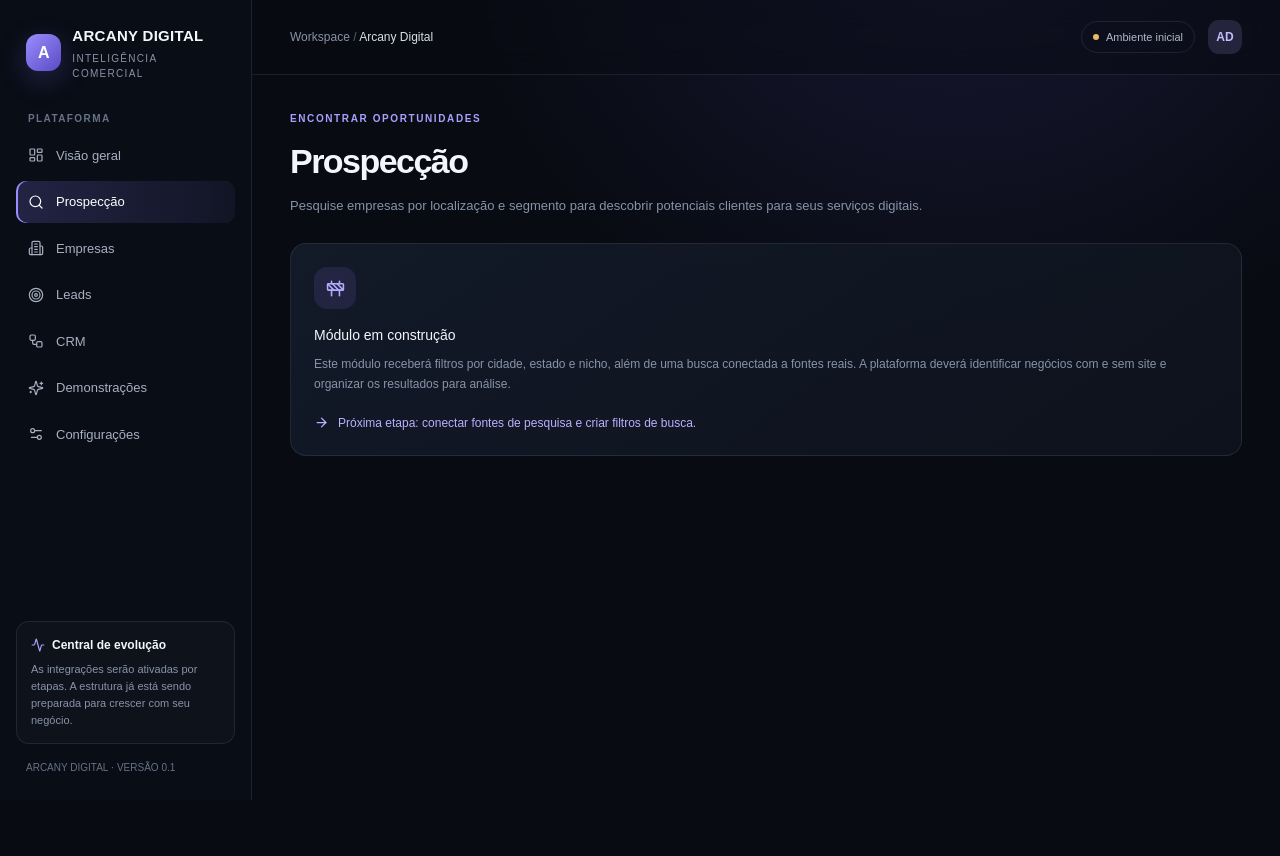
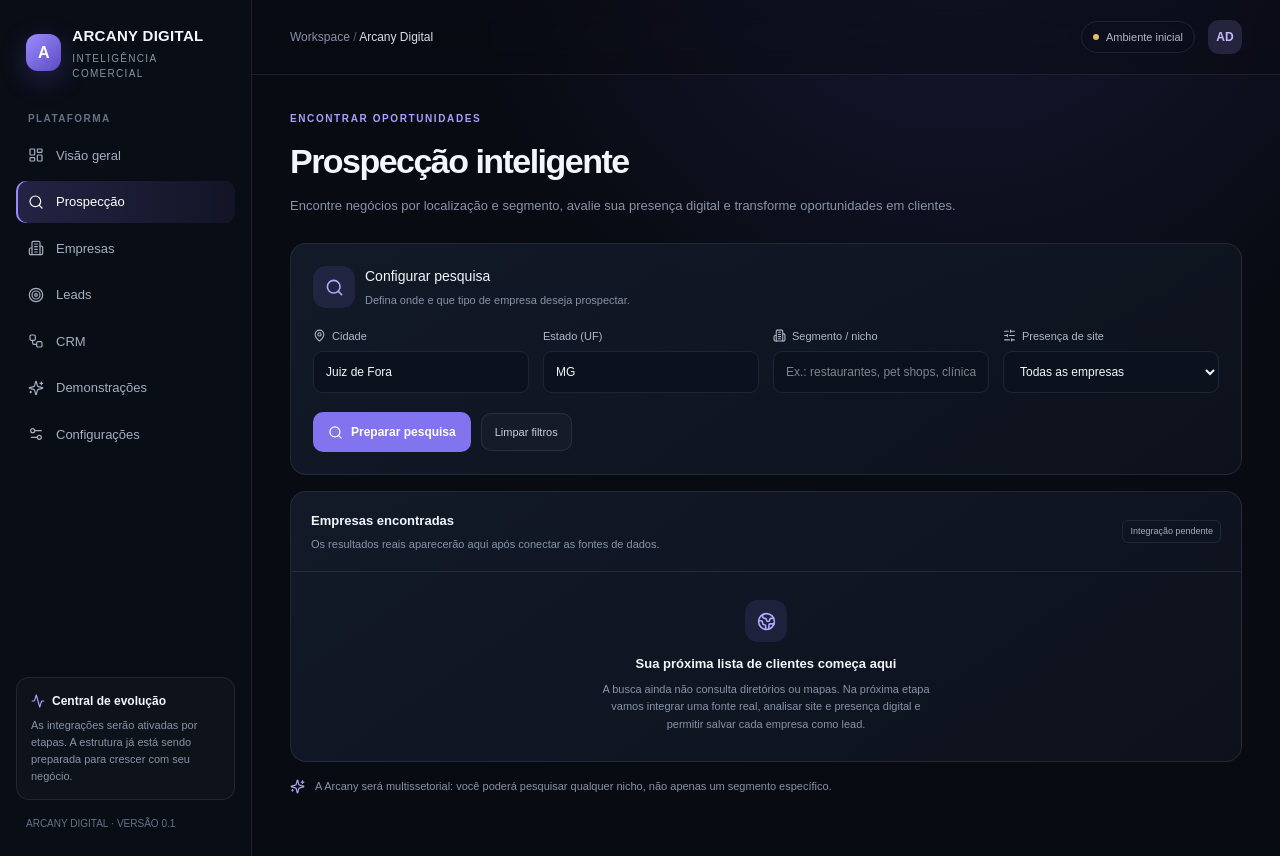
Before and after one commit to wchagas73-lang/arcany-digital-, a Next.js app: page /prospeccao in a window 1280 px wide. Before the commit the page ends 800 px from the top, so only its background shows below. Built offline with nearby package versions, Linux system fonts and the light colour scheme.

Commit message:
Build prospecting search interface

```diff
--- a/src/app/prospeccao/page.tsx
+++ b/src/app/prospeccao/page.tsx
@@ -1,5 +1,105 @@
-import { ModulePage } from "@/components/module-page";
+"use client";
+
+import { useState } from "react";
+import { AppShell } from "@/components/app-shell";
+import { Search, MapPin, Building2, SlidersHorizontal, Globe2, Sparkles } from "lucide-react";
 
 export default function ProspeccaoPage() {
-  return <ModulePage eyebrow="Encontrar oportunidades" title="Prospecção" description="Pesquise empresas por localização e segmento para descobrir potenciais clientes para seus serviços digitais." purpose="Este módulo receberá filtros por cidade, estado e nicho, além de uma busca conectada a fontes reais. A plataforma deverá identificar negócios com e sem site e organizar os resultados para análise." nextStep="conectar fontes de pesquisa e criar filtros de busca." />;
+  const [city, setCity] = useState("Juiz de Fora");
+  const [state, setState] = useState("MG");
+  const [segment, setSegment] = useState("");
+  const [status, setStatus] = useState("todos");
+  const [searched, setSearched] = useState(false);
+  const [message, setMessage] = useState("");
+
+  function handleSearch() {
+    if (!city.trim() || !state.trim() || !segment.trim()) {
+      setMessage("Preencha cidade, estado e segmento para preparar a pesquisa.");
+      setSearched(false);
+      return;
+    }
+    setMessage("Filtros preenchidos. A conexão com fontes reais de empresas será a próxima implementação; nenhum resultado fictício será exibido.");
+    setSearched(true);
+  }
+
+  return (
+    <AppShell>
+      <div className="content">
+        <div className="eyebrow">Encontrar oportunidades</div>
+        <h1 className="page-title">Prospecção inteligente</h1>
+        <p className="page-description">Encontre negócios por localização e segmento, avalie sua presença digital e transforme oportunidades em clientes.</p>
+
+        <section className="panel" style={{ marginTop: 26, padding: 22 }}>
+          <div style={{ display: "flex", alignItems: "center", gap: 10, marginBottom: 19 }}>
+            <div className="empty-icon" style={{ margin: 0 }}><Search size={19} /></div>
+            <div>
+              <h2 style={{ fontSize: 14, margin: 0 }}>Configurar pesquisa</h2>
+              <p style={{ color: "var(--muted)", fontSize: 11, margin: "5px 0 0" }}>Defina onde e que tipo de empresa deseja prospectar.</p>
+            </div>
+          </div>
+
+          <div style={{ display: "grid", gridTemplateColumns: "repeat(auto-fit, minmax(190px, 1fr))", gap: 14 }}>
+            <label style={{ display: "grid", gap: 7, color: "#aeb9ca", fontSize: 11 }}>
+              <span style={{ display: "flex", alignItems: "center", gap: 6 }}><MapPin size={13} /> Cidade</span>
+              <input value={city} onChange={(e) => setCity(e.target.value)} placeholder="Ex.: Juiz de Fora" style={fieldStyle} />
+            </label>
+            <label style={{ display: "grid", gap: 7, color: "#aeb9ca", fontSize: 11 }}>
+              Estado (UF)
+              <input value={state} onChange={(e) => setState(e.target.value.toUpperCase().slice(0, 2))} placeholder="MG" maxLength={2} style={fieldStyle} />
+            </label>
+            <label style={{ display: "grid", gap: 7, color: "#aeb9ca", fontSize: 11 }}>
+              <span style={{ display: "flex", alignItems: "center", gap: 6 }}><Building2 size={13} /> Segmento / nicho</span>
+              <input value={segment} onChange={(e) => setSegment(e.target.value)} placeholder="Ex.: restaurantes, pet shops, clínicas..." style={fieldStyle} />
+            </label>
+            <label style={{ display: "grid", gap: 7, color: "#aeb9ca", fontSize: 11 }}>
+              <span style={{ display: "flex", alignItems: "center", gap: 6 }}><SlidersHorizontal size={13} /> Presença de site</span>
+              <select value={status} onChange={(e) => setStatus(e.target.value)} style={fieldStyle}>
+                <option value="todos">Todas as empresas</option>
+                <option value="sem-site">Priorizar empresas sem site</option>
+                <option value="com-site">Empresas que já têm site</option>
+              </select>
+            </label>
+          </div>
+
+          <div style={{ display: "flex", gap: 10, flexWrap: "wrap", alignItems: "center", marginTop: 19 }}>
+            <button className="action-button" onClick={handleSearch}><Search size={15} /> Preparar pesquisa</button>
+            <button className="secondary-button" onClick={() => { setCity("Juiz de Fora"); setState("MG"); setSegment(""); setStatus("todos"); setSearched(false); setMessage(""); }}>Limpar filtros</button>
+          </div>
+          {message && <div role="status" style={{ marginTop: 16, border: "1px solid rgba(139,124,255,.25)", background: "rgba(139,124,255,.08)", borderRadius: 10, padding: 13, color: "#d2ccff", fontSize: 12, lineHeight: 1.6 }}>{message}</div>}
+        </section>
+
+        <section className="panel" style={{ marginTop: 16 }}>
+          <div className="panel-heading">
+            <div>
+              <div className="panel-title">Empresas encontradas</div>
+              <div className="panel-subtitle">{searched ? `Pesquisa preparada: ${segment} · ${city}/${state} · ${status === "sem-site" ? "sem site" : status === "com-site" ? "com site" : "todas"}` : "Os resultados reais aparecerão aqui após conectar as fontes de dados."}</div>
+            </div>
+            <span className="coming-tag">Integração pendente</span>
+          </div>
+          <div className="empty-state">
+            <div className="empty-icon"><Globe2 size={19} /></div>
+            <div className="empty-title">Sua próxima lista de clientes começa aqui</div>
+            <p className="empty-copy">A busca ainda não consulta diretórios ou mapas. Na próxima etapa vamos integrar uma fonte real, analisar site e presença digital e permitir salvar cada empresa como lead.</p>
+          </div>
+        </section>
+
+        <div style={{ display: "flex", alignItems: "flex-start", gap: 10, marginTop: 16, color: "var(--muted)", fontSize: 11, lineHeight: 1.6 }}>
+          <Sparkles size={15} color="#a99fff" style={{ flex: "0 0 auto", marginTop: 1 }} />
+          A Arcany será multissetorial: você poderá pesquisar qualquer nicho, não apenas um segmento específico.
+        </div>
+      </div>
+    </AppShell>
+  );
 }
+
+const fieldStyle = {
+  width: "100%",
+  minHeight: 42,
+  border: "1px solid var(--border)",
+  borderRadius: 9,
+  background: "#0c121d",
+  color: "#f3f6fb",
+  padding: "0 12px",
+  outline: "none",
+  fontSize: 12,
+};
```
